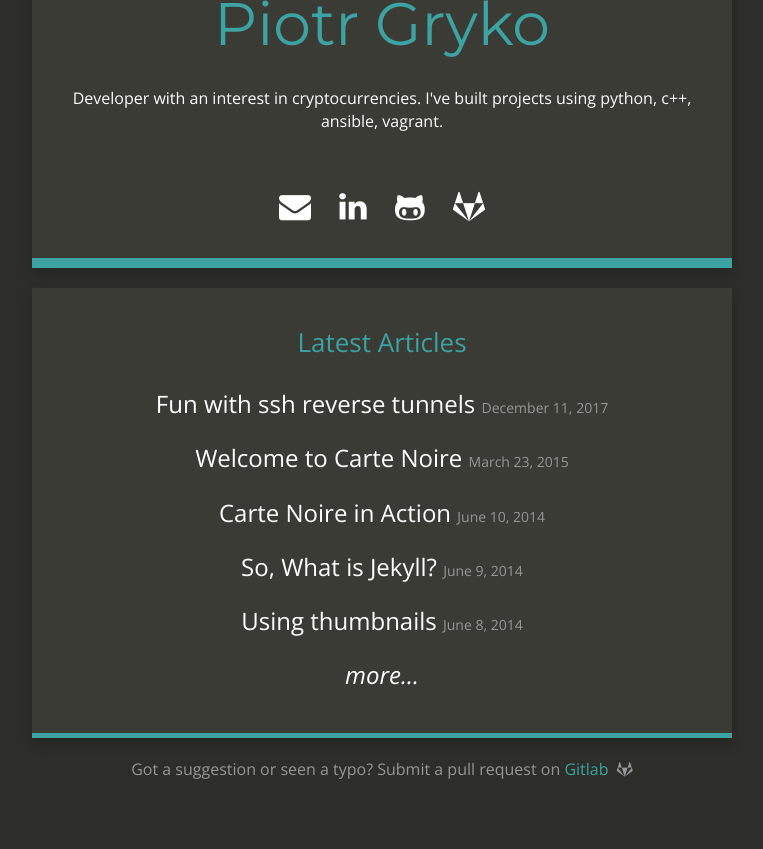
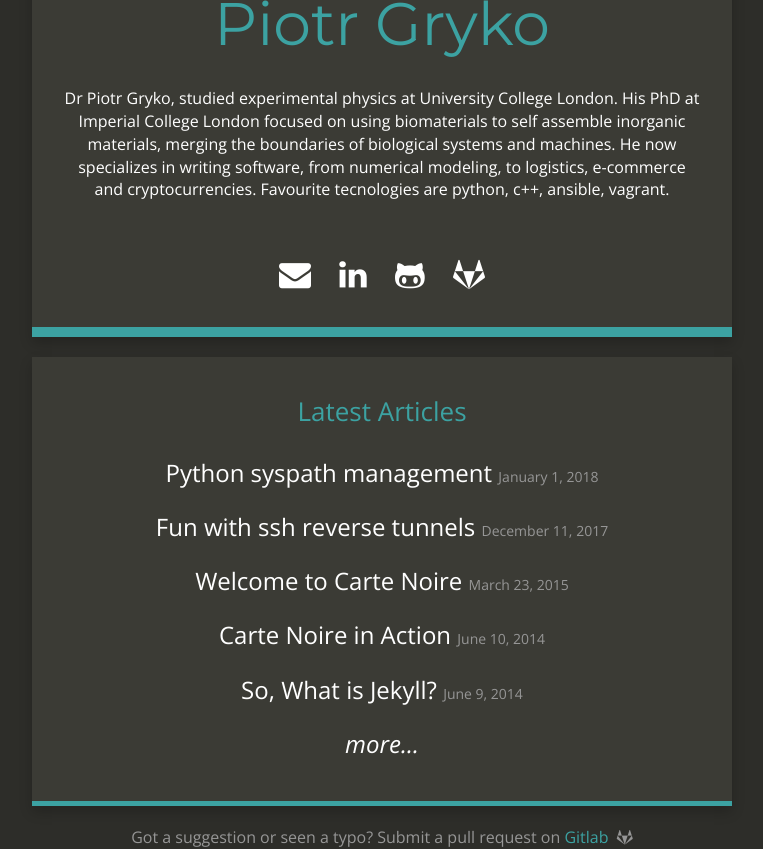
Before and after one commit to pgryko/piotr-gryko, a Jekyll site: the page built from index.html, in a window 1280 px wide, cut to the strip 174-1023 px from the top of the page. Shown: the whole strip, without its empty margins (258-1021 px from the left). Built offline with Jekyll 4.4.1, drawn with Linux system fonts in a browser that asks for light colours; nearby versions of some CDN libraries; before the commit the page ends 955 px from its top, so only the background shows below that.

Commit message:
Updated bio

```diff
--- a/_config.yml
+++ b/_config.yml
@@ -4,8 +4,8 @@ email: piotr.gryko@gmail.com
 description: "Little description"
 baseurl: ""
 url: "https://piotrgryko.co.uk"
-title_description: "Developer with an interest in cryptocurrencies. I've built projects using
-python, c++, ansible, vagrant."
+title_description: "Dr Piotr Gryko, studied experimental physics at University College London. His PhD at Imperial College London focused on using biomaterials to self assemble inorganic materials, merging the boundaries of biological systems and machines.
+He now specializes in writing software, from numerical modeling, to logistics, e-commerce and cryptocurrencies. Favourite tecnologies are python, c++, ansible, vagrant."
 title_image: "https://www.gravatar.com/avatar/00000000000000000000000000000000?s=500&d=mm"
 google_analytics: ""
 github_repository: https://gitlab.com/pgryko/
```
Also changed, not shown: _posts/2018-01-01-python-syspath-management.md (added, +17 -0 lines).
